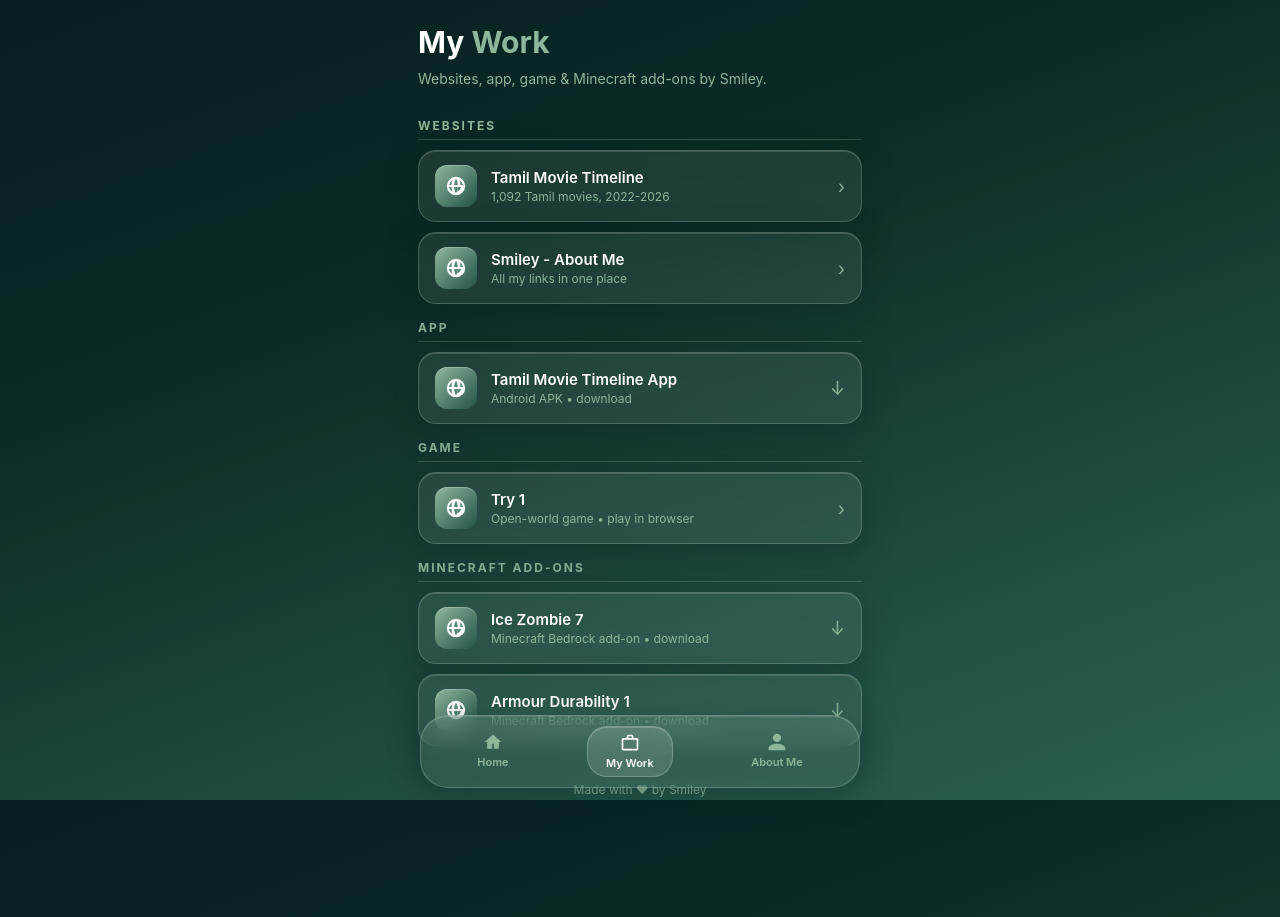
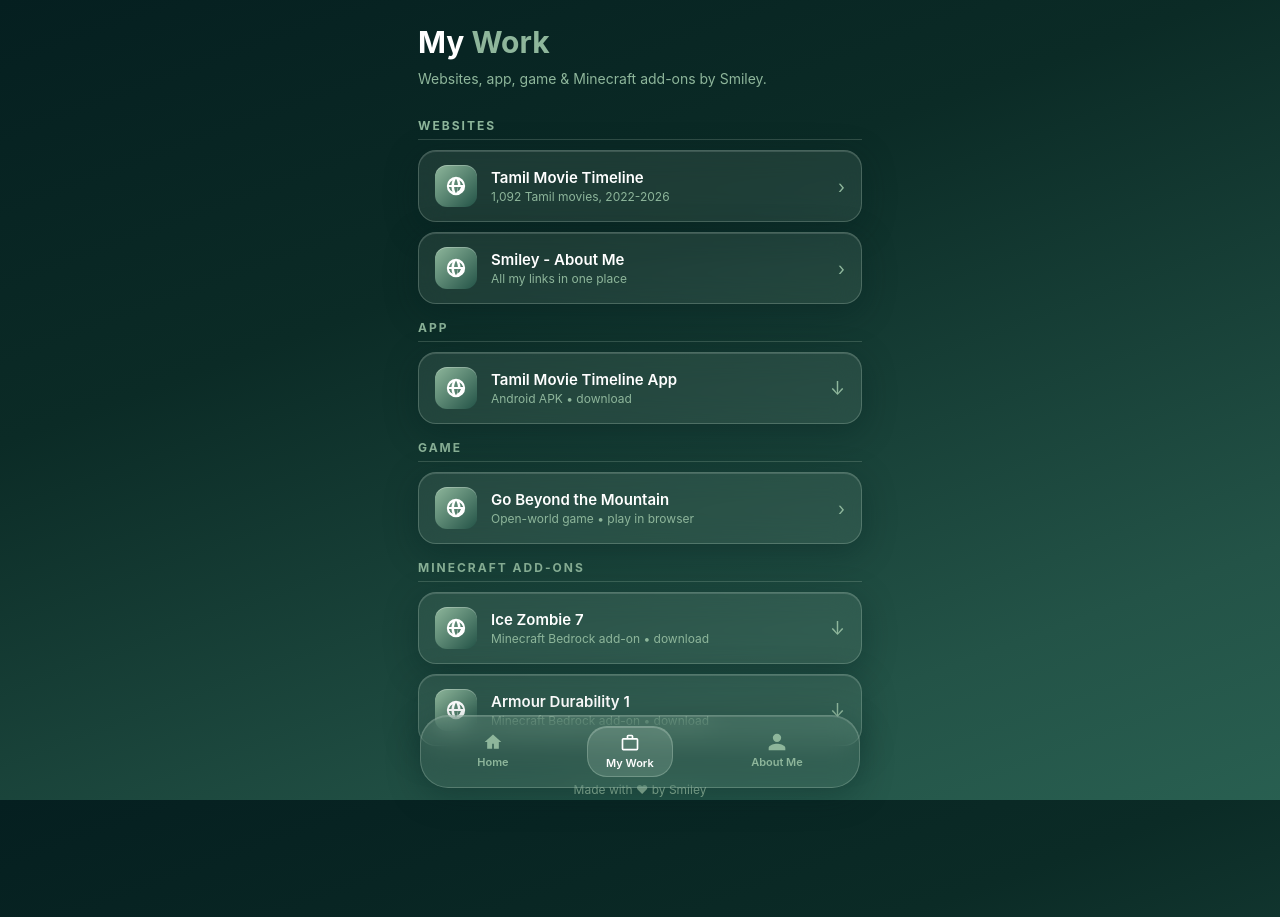
Before and after one commit to Smiley404-code/about-me, a plain HTML site: page work.html in a window 1280 px wide. Drawn offline with Linux system fonts and the light colour scheme.

Commit message:
Rename game card to Go Beyond the Mountain

```diff
--- a/work.html
+++ b/work.html
@@ -144,7 +144,7 @@
     <div class="subhead">Game</div>
     <a class="card glass" href="https://smiley404-code.github.io/open-world-game/">
       <div class="icon icon-web"><svg viewBox="0 0 24 24"><path d="M12 2a10 10 0 1 0 0 20 10 10 0 0 0 0-20zm7.9 9h-3a15.6 15.6 0 0 0-1.2-5.4A8 8 0 0 1 19.9 11zM12 4.1c.8 1.2 1.9 3.7 2.1 6.9H9.9c.2-3.2 1.3-5.7 2.1-6.9zM4.1 13h3c.1 2.2.5 4 1.2 5.4A8 8 0 0 1 4.1 13zm3-2h-3a8 8 0 0 1 4.2-5.4A15.6 15.6 0 0 0 7.1 11zM12 19.9c-.8-1.2-1.9-3.7-2.1-6.9h4.2c-.2 3.2-1.3 5.7-2.1 6.9zm2.4-6.9h3a8 8 0 0 1-4.2 5.4c.7-1.4 1.1-3.2 1.2-5.4z"/></svg></div>
-      <div class="txt"><div class="name">Try 1</div><div class="sub">Open-world game &bull; play in browser</div></div>
+      <div class="txt"><div class="name">Go Beyond the Mountain</div><div class="sub">Open-world game &bull; play in browser</div></div>
       <div class="arrow">&rsaquo;</div>
     </a>
     <div class="subhead">Minecraft Add-ons</div>
```
